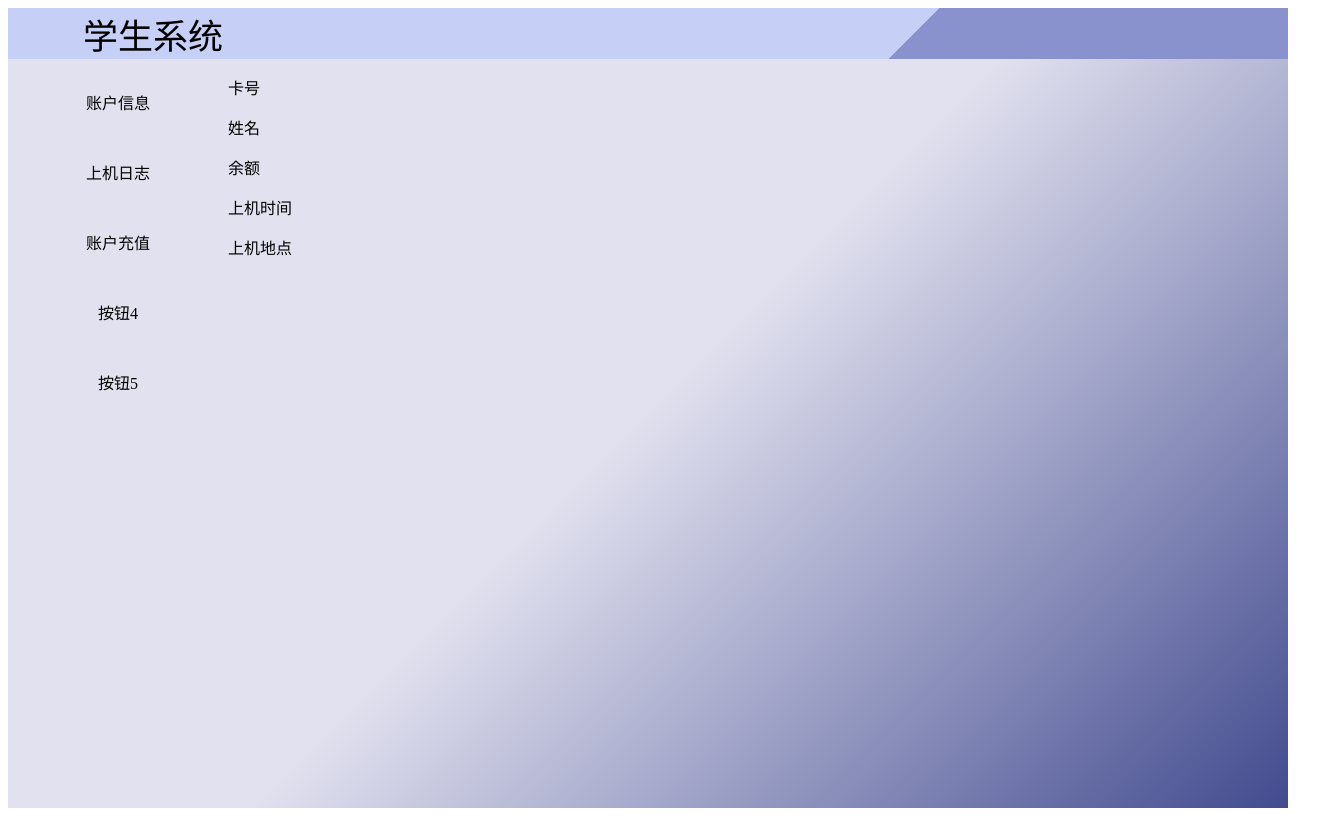
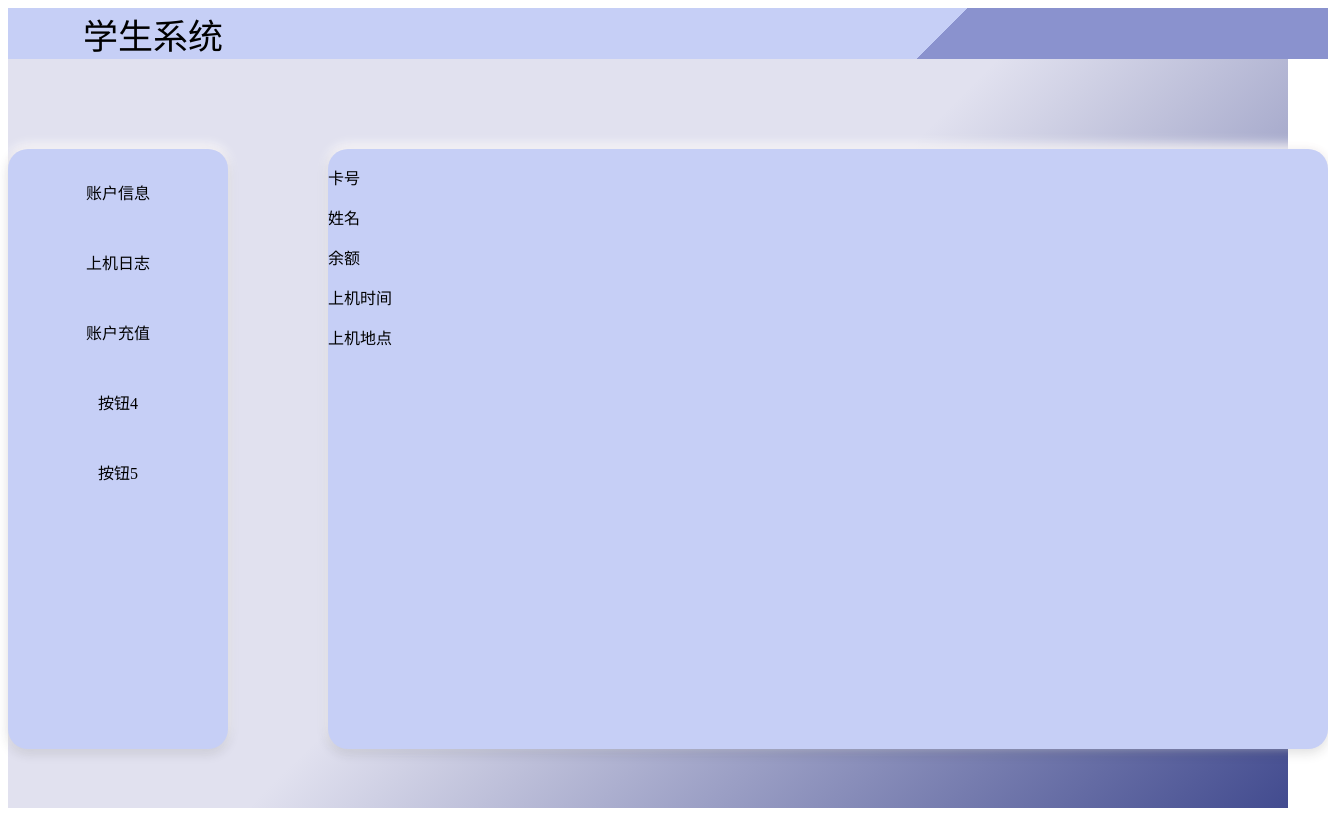
Before and after one commit to jing-gou/CardMaster, a Vue app in the folder frontend/: page /student in a window 1280 px wide. Shown: the whole page, 1328 px wide, since content can reach past the window. Built offline with nearby package versions, Linux system fonts and the light colour scheme.

Commit message:
feat: 优化学生页面样式，增强交互体验和视觉效果

```diff
--- a/frontend/src/views/administrator.vue
+++ b/frontend/src/views/administrator.vue
@@ -64,6 +64,7 @@
   line-height: 50px;
   text-align: center;
   margin-top: 40px;
+  transition: font-size 0.3s ease;
 }
 .information {
   grid-column: 2 / 3;
@@ -73,6 +74,7 @@
   width: 180px;
   border-radius: 20px;
   background-color: #ccc;
+  font-size: 20px;
   cursor: pointer;
 }
 </style>
--- a/frontend/src/views/student.vue
+++ b/frontend/src/views/student.vue
@@ -49,6 +49,13 @@
   padding-left: 75px;
 }
 .safari {
+  margin-top: 90px;
+  height: 600px;
+  background-color: rgb(198, 207, 246);
+  border-radius: 20px;
+  box-shadow:
+    0 4px 12px rgba(39, 39, 39, 0.15),
+    0 -4px 12px rgb(255, 252, 252);
   grid-column: 1/2;
   grid-row: 2 / 3;
   display: flex;
@@ -61,8 +68,25 @@
   line-height: 50px;
   text-align: center;
   margin-top: 20px;
+  transition: all 0.3s ease;
+}
+.item:hover {
+  width: 180px;
+  border-radius: 20px;
+  background-color: #ccc;
+  cursor: pointer;
+  font-size: 18px;
 }
 .information {
+  border-radius: 20px;
+  box-shadow:
+    0 4px 12px rgba(39, 39, 39, 0.15),
+    0 -4px 12px rgb(255, 252, 252);
+  background-color: rgb(198, 207, 246);
+  width: 1000px;
+  height: 600px;
+  margin-top: 90px;
+  margin-left: 100px;
   grid-column: 2 / 3;
   grid-row: 2 / 3;
 }
```
